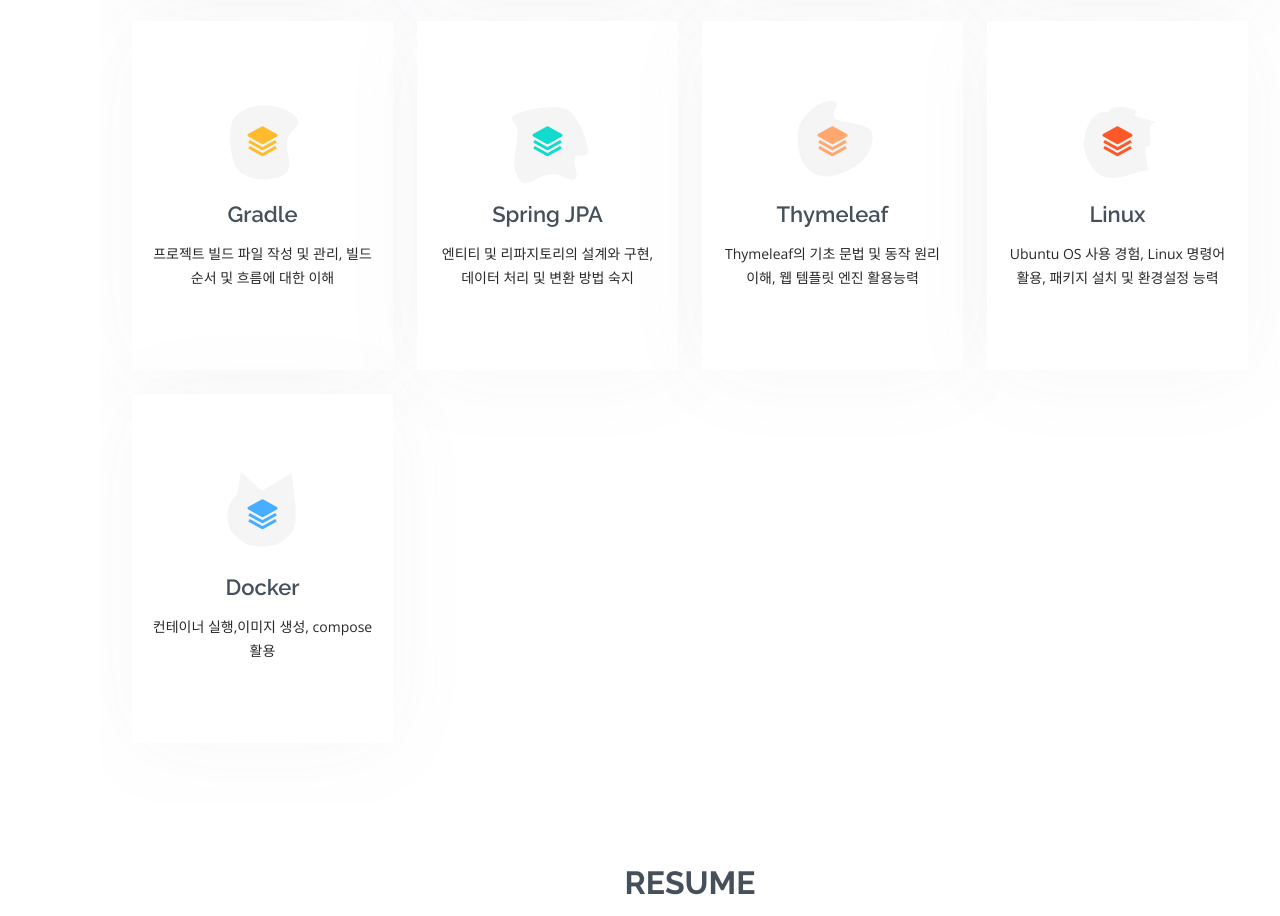
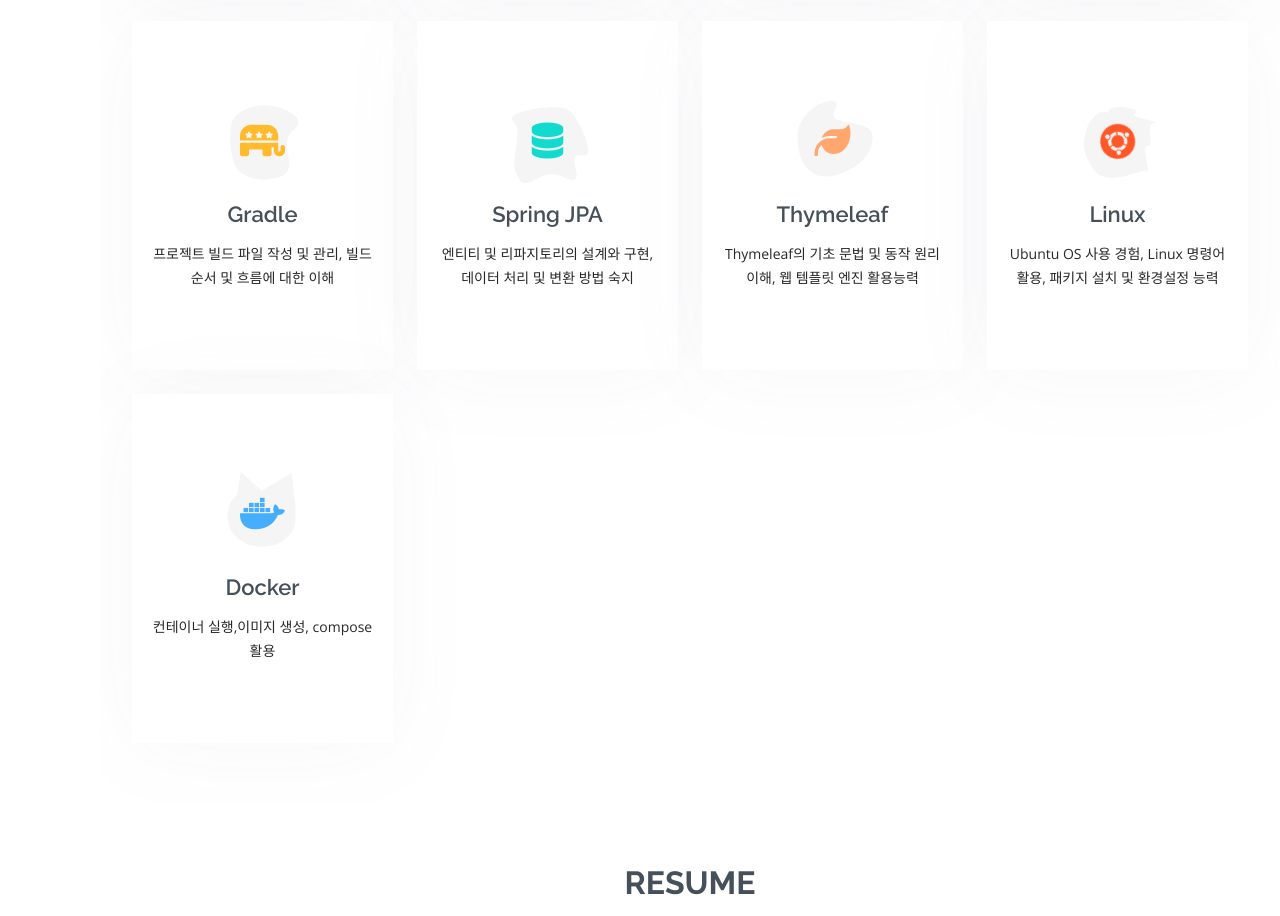
Before and after one commit to devebZo/PortfolioPage, a plain HTML site: page index.html in a window 1280 px wide. Shown: the part 2558-3474 px from the top of the page. Drawn offline with nearby package versions, Linux system fonts and the light colour scheme.

Commit message:
icon update

```diff
--- a/index.html
+++ b/index.html
@@ -236,7 +236,7 @@
                 <svg width="100" height="100" viewBox="0 0 600 600" xmlns="http://www.w3.org/2000/svg">
                   <path d="m133,447c38,84 172,84 172,84c0,0 58,-6 89,-14c31,-8 84,-27 56,-137c-28,-110 34,-147 34,-147c0,0 93,-63 -58,-124c-151,-61 -280,13 -305,62c-25,49 -26,192 12,276z" fill="#f5f5f5" stroke="none"/>
               </svg>
-                <i class="bx bxs-layer"></i>
+                <i class="fa-solid fa-republican"></i>
               </div>
               <h4><a href="#">Gradle</a></h4>
               <p>프로젝트 빌드 파일 작성 및 관리, 빌드 순서 및 흐름에 대한 이해</p>
@@ -249,7 +249,7 @@
                 <svg width="100" height="100" viewBox="0 0 600 600" xmlns="http://www.w3.org/2000/svg">
                   <path d="m108.07803,490.04156c38,84 48,74 129,35c49,-28 91,-30 125,-21c34,9 132.55189,77.27222 104.55189,-32.72778c-28,-110 21.10915,-83.37712 58.10462,-83.61551c51.32417,-3.13528 -38.66885,-248.94564 -114.66885,-279.94564c-76,-31 -381.98765,17.28893 -317.98765,75.28893c64,58 -22,223 16,307z" fill="#f5f5f5" stroke="none"/>
               </svg>
-                <i class="bx bxs-layer"></i>
+                <i class="fa-solid fa-database"></i>
               </div>
               <h4><a href="#">Spring JPA</a></h4>
               <p>엔티티 및 리파지토리의 설계와 구현, 데이터 처리 및 변환 방법 숙지</p>
@@ -262,7 +262,7 @@
                 <svg width="100" height="100" viewBox="0 0 600 600" xmlns="http://www.w3.org/2000/svg">
                   <path d="m313.5,506c-111.58564,31 -226.5,-34.39227 -226.5,-231c0,-196.60773 290.91436,-280 225.5,-164c-65.41436,116 226.5,39.39227 225.5,164c-1,124.60773 -112.91436,200 -224.5,231z" fill="#f5f5f5" stroke="none"/>
               </svg>
-                <i class="bx bxs-layer"></i>
+                <i class="fa-solid fa-leaf"></i>
               </div>
               <h4><a href="#">Thymeleaf</a></h4>
               <p>Thymeleaf의 기초 문법 및 동작 원리 이해, 웹 템플릿 엔진 활용능력</p>
@@ -275,7 +275,7 @@
                 <svg width="100" height="100" viewBox="0 0 600 600" xmlns="http://www.w3.org/2000/svg">
                   <path d="m469,478c-32,-9 -172,76 -270,30c-33,-6 -124,-129 -100,-224c11,-105 94,-185 142,-151c3,-68 213,-25 163,0c-50,25 164,47 110,61c-54,14 9,138 -35,136c-44,-2 22,157 -10,148z" fill="#f5f5f5" stroke="none"/>
               </svg>
-                <i class="bx bxs-layer"></i>
+                <i class="fa-brands fa-ubuntu fa-spin"></i>
               </div>
               <h4><a href="#">Linux</a></h4>
               <p>Ubuntu OS 사용 경험, Linux 명령어 활용, 패키지 설치 및 환경설정 능력</p>
@@ -288,7 +288,7 @@
                 <svg width="100" height="100" viewBox="0 0 600 600" xmlns="http://www.w3.org/2000/svg">
                   <path d="m92.50502,261.91746c7,-31.155 35.99574,-56.35667 53.9936,-84.53501l20.51279,-130.23249l125.98722,114l179.51279,-106.76751l22.99358,207.53501l-1,90.465c-12.99786,45.845 -17.82265,57.45752 -52.99358,89.53501c-35.17093,32.07749 -55.51705,40.23248 -93.51279,48.23248c-37.99574,8 -68.81629,8.07749 -107.98722,0c-39.17093,-8.07749 -60.51493,-19.38748 -93.51279,-48.23248c-32.99786,-28.845 -45.9936,-48.38001 -53.9936,-83.53501c-8,-35.155 -7,-65.31 0,-96.465z" fill="#f5f5f5" stroke="none"/>
               </svg>
-                <i class="bx bxs-layer"></i>
+                <i class="fa-brands fa-docker fa-bounce"></i>
               </div>
               <h4><a href="#">Docker</a></h4>
               <p>컨테이너 실행,이미지 생성, compose 활용</p>
```
